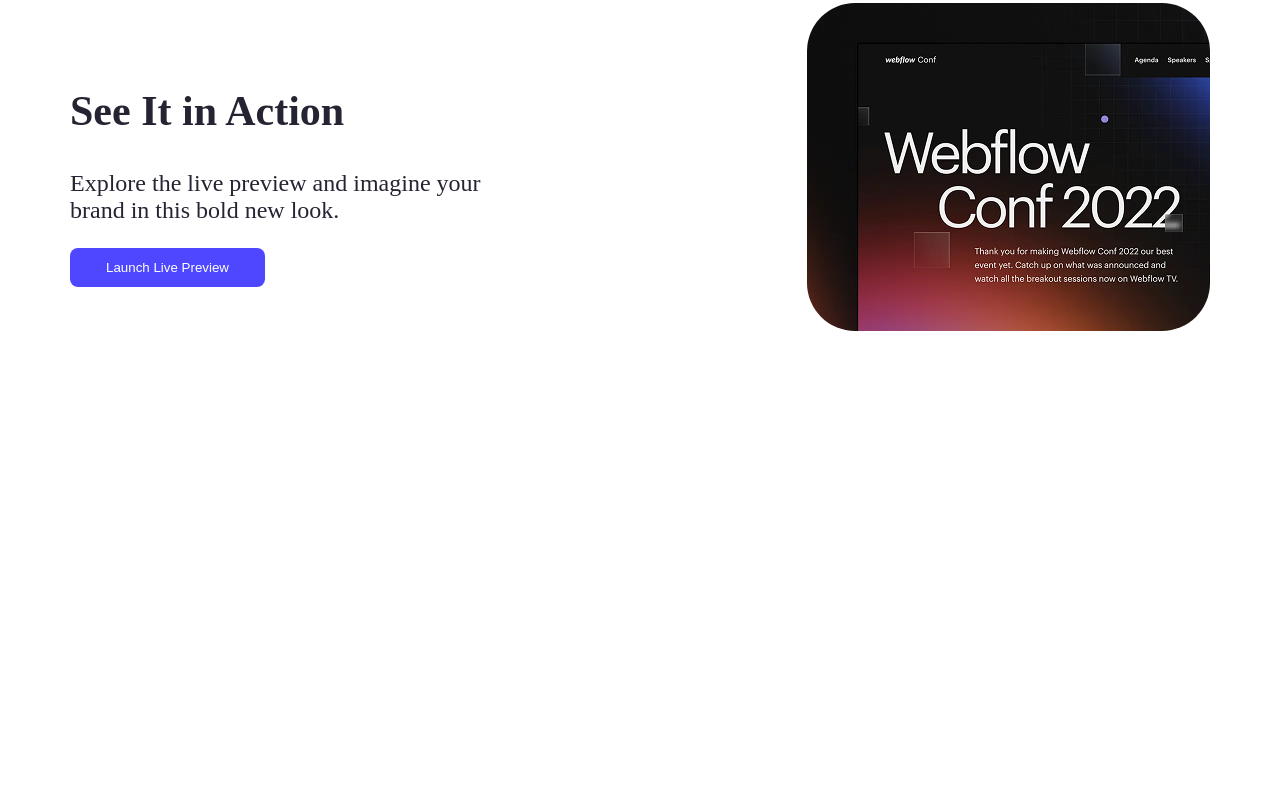
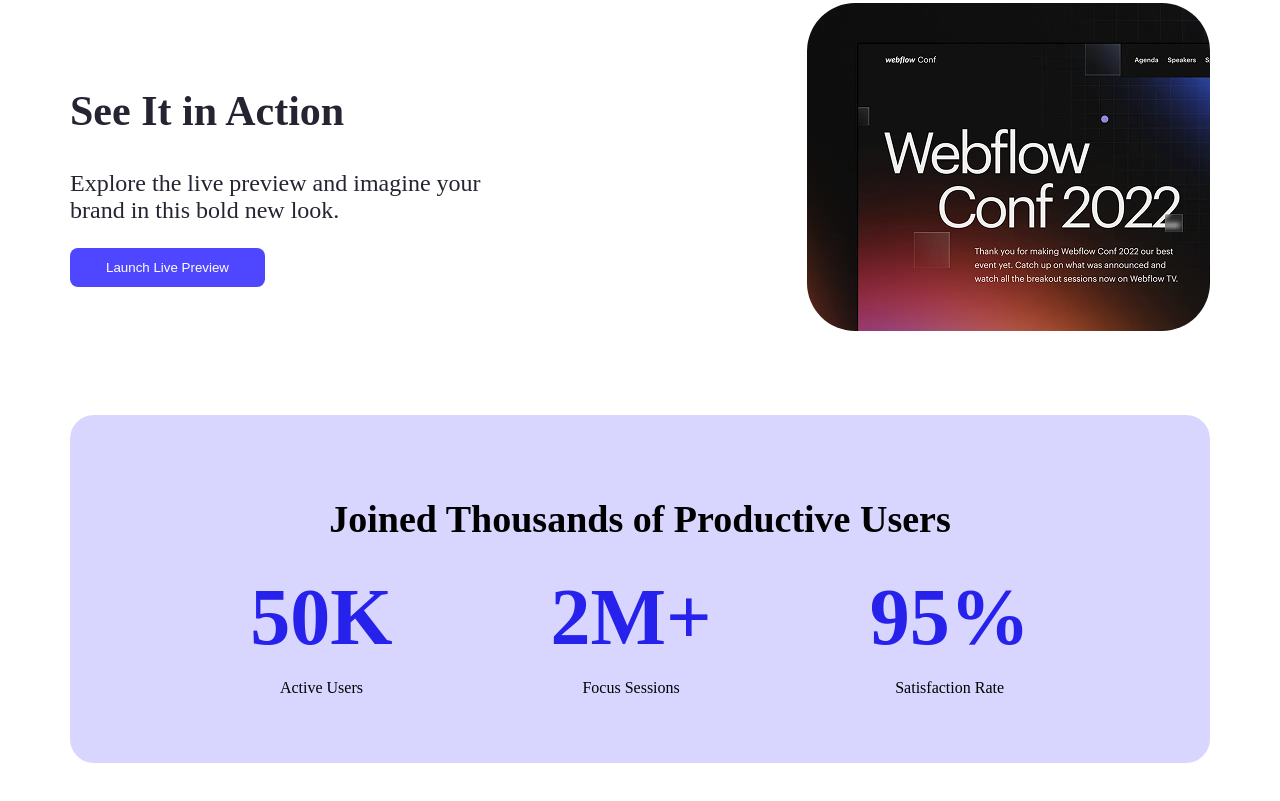
Before and after one commit to AmirHamza20/Frist-Assignment, a plain HTML site: page index.html in a window 1280 px wide. Shown: the part 737-1538 px from the top of the page. Before the commit the page ends 1152 px from the top, so only its background shows below. Drawn offline with Linux system fonts and the light colour scheme.

Commit message:
User section

```diff
--- a/index.html
+++ b/index.html
@@ -55,6 +55,32 @@
 
         </section>
 
+        <!-- user section start  -->
+
+        <section id="main-user" class="user">
+                <div class="user-wrapper">
+                    <div class="container">
+                        <div class="user-flex-container">
+                            <h2>Joined Thousands of Productive Users</h2>
+                            <div class="user-flex-col-logo">
+                                <div class="user-wrapper">
+                                    <h1>50K</h1>
+                                    <p>Active Users</p>
+                                </div>
+                                <div class="user-wrapper">
+                                    <h1>2M+</h1>
+                                    <p>Focus Sessions </p>
+                                </div>
+                                <div class="user-wrapper">
+                                    <h1>95%</h1>
+                                    <p>Satisfaction Rate</p>
+                                </div>
+                            </div>
+                        </div>
+                    </div>
+                </div>
+        </section>
+
     </main>
 </body>
 </html>
--- a/style.css
+++ b/style.css
@@ -70,3 +70,33 @@
     height: auto;
     border-radius: 48px;
 }
+
+
+/* user section start  */
+
+.user-flex-container{
+    padding: 50px 142px;
+    background-color:#d8d6ff;
+    border-radius: 24px;
+    margin-bottom: 5rem;
+
+}
+
+.user-flex-container h2{
+    text-align: center;
+    font-size: 38px;
+}
+
+
+.user-flex-col-logo {
+    display: flex;
+    text-align: center;
+    justify-content: center;
+    gap: 158px;
+}
+.user-wrapper h1 {
+    font-size: 80px;
+    color: #2721ec;
+    margin: 0px;
+
+}
```
